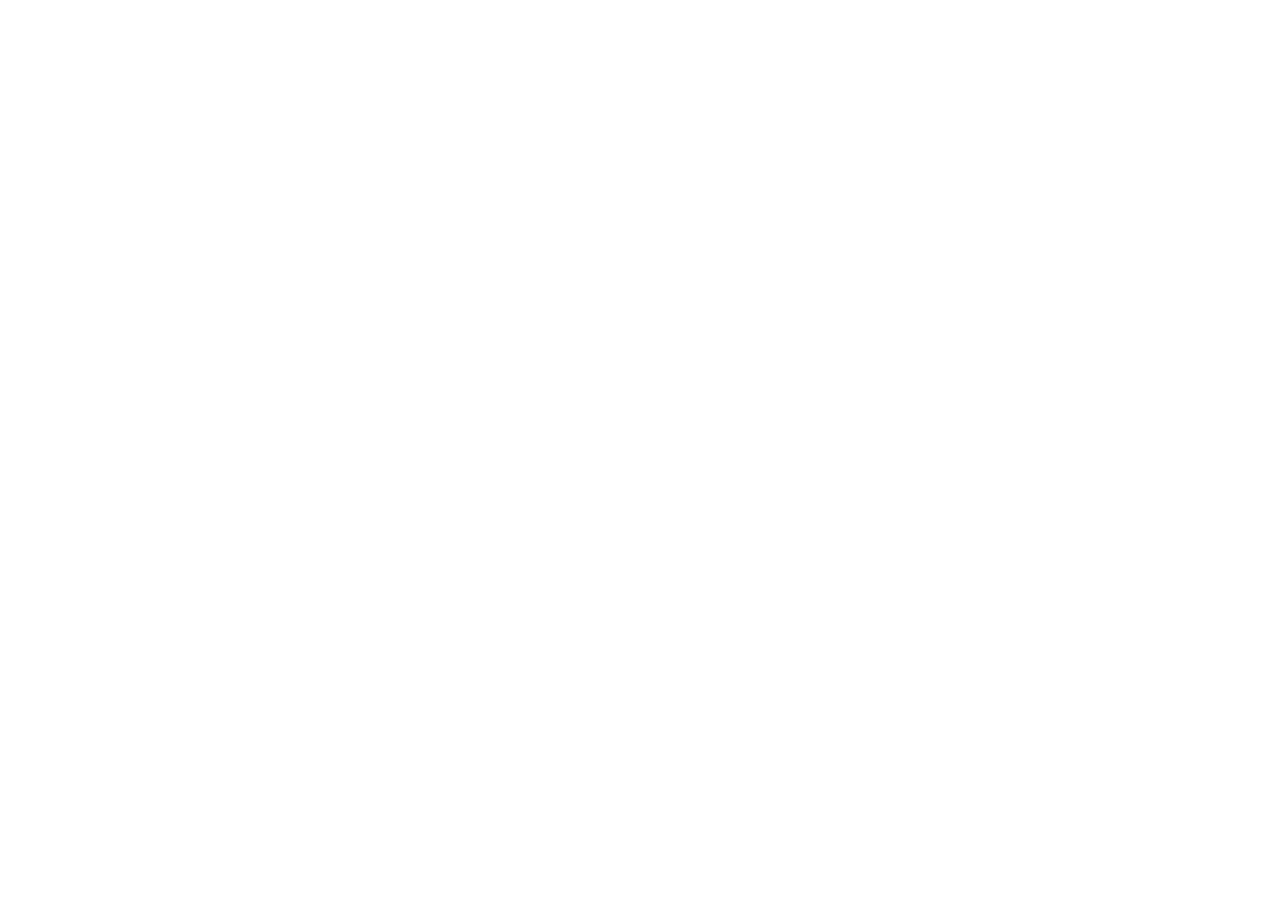
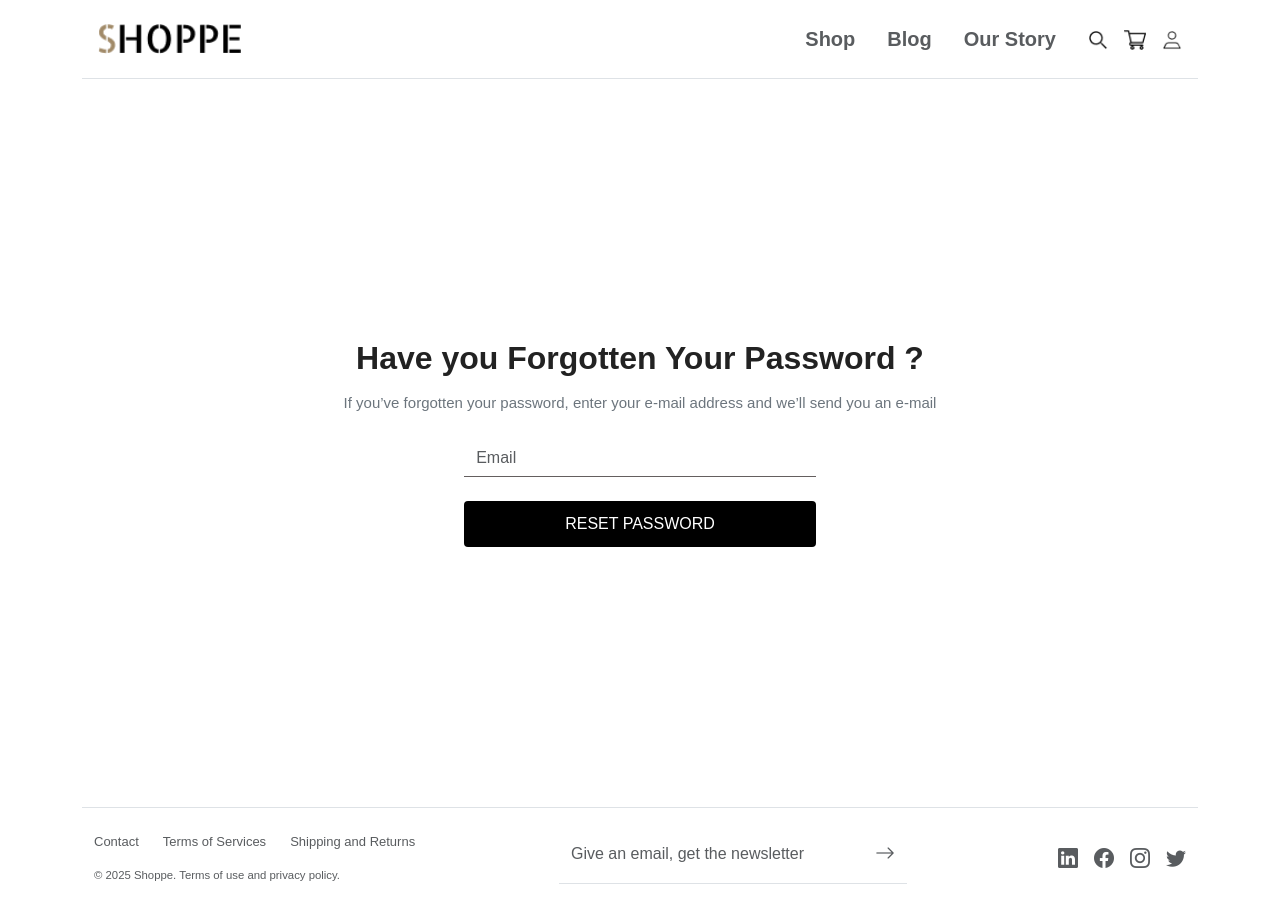
Before and after one commit to rahafOM/shoppe, a plain HTML site: page ResetPass.html in a window 1280 px wide. Before the commit the page ends 800 px from the top, so only its background shows below. Drawn offline with nearby package versions, Linux system fonts and the light colour scheme.

Commit message:
create reset pass  page

```diff
--- a/ResetPass.html
+++ b/ResetPass.html
@@ -0,0 +1,247 @@
+<!DOCTYPE html>
+<html lang="en">
+  <head>
+    <meta charset="UTF-8" />
+    <meta name="viewport" content="width=device-width, initial-scale=1.0" />
+    <title>Shoppe - Jewelry Store</title>
+    <link rel="icon" href="./assets/image/jewelry.png" />
+    <link
+      href="https://cdn.jsdelivr.net/npm/bootstrap@5.3.2/dist/css/bootstrap.min.css"
+      rel="stylesheet"
+    />
+    <link
+      href="https://fonts.googleapis.com/css2?family=Inter:wght@300;400;600;700&display=swap"
+      rel="stylesheet"
+    />
+    <link
+      rel="stylesheet"
+      href="https://cdn.jsdelivr.net/npm/bootstrap-icons@1.11.3/font/bootstrap-icons.css"
+    />
+    <link rel="stylesheet" href="./assets/css/index.css" />
+    <link rel="stylesheet" href="./assets/css/resetpass.css" />
+  </head>
+  <body>
+    <div class="container-xl">
+      <!-- Header -->
+      <header
+        class="site-top d-flex align-items-center justify-content-between p-3 border-bottom"
+      >
+        <!-- Logo -->
+        <div class="site-logo">
+          <a href="./index.html">
+            <img
+              src="./assets/image/SHOPPE.png"
+              alt="Shoppe Logo"
+              height="30"
+            />
+          </a>
+        </div>
+
+        <!-- Navigation -->
+        <nav class="d-none d-lg-flex gap-3 align-items-center">
+          <ul class="nav align-items-center mb-0">
+            <li class="nav-item">
+              <a class="nav-link text-muted fw-bold fs-5" href="./shop.html"
+                >Shop</a
+              >
+            </li>
+            <li class="nav-item">
+              <a class="nav-link text-muted fw-bold fs-5" href="./blog.html"
+                >Blog</a
+              >
+            </li>
+            <li class="nav-item">
+              <a class="nav-link text-muted fw-bold fs-5" href="./OurStory.html"
+                >Our Story</a
+              >
+            </li>
+          </ul>
+
+          <!-- Icons -->
+          <div class="icons d-flex align-items-center gap-3 flex-wrap">
+            <a href="#">
+              <img
+                src="./assets/image/Icon color.png"
+                alt="Search"
+                height="20"
+              />
+            </a>
+            <a href="#">
+              <img
+                src="./assets/image/shopping-cart 1.png"
+                alt="Cart"
+                height="22"
+              />
+            </a>
+            <a href="./MyAccount.html">
+              <img
+                src="./assets/image/Icon color (1).png"
+                alt="Profile"
+                height="20"
+              />
+            </a>
+          </div>
+        </nav>
+
+        <!-- Mobile Menu Icon  -->
+        <div class="d-lg-none">
+          <button
+            class="btn border-0"
+            type="button"
+            data-bs-toggle="collapse"
+            data-bs-target="#mobileMenu"
+          >
+            <img src="./assets/image/menu.png" alt="Menu" height="25" />
+          </button>
+        </div>
+      </header>
+
+      <!-- Collapsible Mobile Menu -->
+      <div class="collapse bg-white border-top" id="mobileMenu">
+        <ul class="nav flex-column text-center py-3">
+          <li class="nav-item">
+            <a class="nav-link text-muted fw-bold fs-5" href="./shop.html"
+              >Shop</a
+            >
+          </li>
+          <li class="nav-item">
+            <a class="nav-link text-muted fw-bold fs-5" href="./blog.html"
+              >Blog</a
+            >
+          </li>
+          <li class="nav-item">
+            <a class="nav-link text-muted fw-bold fs-5" href="./OurStory.html"
+              >Our Story</a
+            >
+          </li>
+        </ul>
+        <div class="d-flex justify-content-center gap-3 pb-3">
+          <a href="#"
+            ><img src="./assets/image/Icon color.png" alt="Search" height="20"
+          /></a>
+          <a href="#"
+            ><img
+              src="./assets/image/shopping-cart 1.png"
+              alt="Cart"
+              height="22"
+          /></a>
+          <a href="./MyAccount.html"
+            ><img
+              src="./assets/image/Icon color (1).png"
+              alt="Profile"
+              height="20"
+          /></a>
+        </div>
+      </div>
+      <div class="forgot-container">
+        <h2>Have you Forgotten Your Password ?</h2>
+        <p>
+          If you’ve forgotten your password, enter your e-mail address and we’ll
+          send you an e-mail
+        </p>
+
+        <form id="resetForm">
+          <div class="mb-4">
+            <input
+              type="email"
+              id="email"
+              class="form-control"
+              placeholder="Email"
+              required
+            />
+          </div>
+          <button type="submit" class="btn btn-reset">RESET PASSWORD</button>
+        </form>
+
+        <div id="message" class="alert alert-success">
+          Password reset link has been sent to your email.
+        </div>
+      </div>
+
+      <!-- Footer -->
+      <footer class="foot mt-5 border-top pt-4 pb-3">
+        <div class="container">
+          <div class="row align-items-center text-center text-md-start">
+            <!-- Left Section -->
+            <div class="col-md-5 mb-4 mb-md-0">
+              <ul
+                class="list-unstyled d-flex flex-wrap justify-content-center justify-content-md-start gap-4 mb-3"
+              >
+                <li>
+                  <a
+                    href="./contact.html"
+                    class="text-muted text-decoration-none"
+                    >Contact</a
+                  >
+                </li>
+                <li>
+                  <a href="#" class="text-muted text-decoration-none"
+                    >Terms of Services</a
+                  >
+                </li>
+                <li>
+                  <a href="#" class="text-muted text-decoration-none"
+                    >Shipping and Returns</a
+                  >
+                </li>
+              </ul>
+              <div class="text-muted small">
+                © 2025 Shoppe. Terms of use and privacy policy.
+              </div>
+            </div>
+
+            <!-- Newsletter Section -->
+            <div class="col-md-4 mb-4 mb-md-0">
+              <form
+                class="newsletter-form d-flex justify-content-center align-items-center border-bottom pb-2 mx-auto"
+                style="max-width: 360px"
+              >
+                <input
+                  type="email"
+                  class="form-control border-0 text-center text-md-start shadow-none"
+                  placeholder="Give an email, get the newsletter"
+                />
+                <button type="submit" class="btn border-0 text-muted">
+                  <i class="bi bi-arrow-right fs-5"></i>
+                </button>
+              </form>
+            </div>
+
+            <!-- Social Icons -->
+            <div
+              class="col-md-3 d-flex justify-content-center justify-content-md-end"
+            >
+              <div class="social-icons d-flex gap-3">
+                <a href="#" class="text-muted fs-5"
+                  ><i class="bi bi-linkedin"></i
+                ></a>
+                <a href="#" class="text-muted fs-5"
+                  ><i class="bi bi-facebook"></i
+                ></a>
+                <a href="#" class="text-muted fs-5"
+                  ><i class="bi bi-instagram"></i
+                ></a>
+                <a href="#" class="text-muted fs-5"
+                  ><i class="bi bi-twitter"></i
+                ></a>
+              </div>
+            </div>
+          </div>
+        </div>
+      </footer>
+    </div>
+    <script src="https://cdn.jsdelivr.net/npm/bootstrap@5.3.2/dist/js/bootstrap.bundle.min.js"></script>
+    <script>
+      document
+        .getElementById("resetForm")
+        .addEventListener("submit", function (e) {
+          e.preventDefault();
+          const email = document.getElementById("email").value;
+          if (email) {
+            document.getElementById("message").style.display = "block";
+            document.getElementById("resetForm").reset();
+          }
+        });
+    </script>
+  </body>
+</html>
--- /dev/null
+++ b/assets/css/resetpass.css
@@ -0,0 +1,44 @@
+.forgot-container {
+    display: flex;
+    flex-direction: column;
+    align-items: center;
+    padding: 50px 40px;
+    text-align: left;
+    margin: 210px 0;
+    width: 100%;
+}
+
+h2 {
+    font-weight: 600;
+    margin-bottom: 15px;
+}
+
+p {
+    color: #6c757d;
+    font-size: 15px;
+    margin-bottom: 25px;
+}
+
+.form-control {
+    border: none;
+    border-bottom: 1px solid #645f5f;
+    border-radius: 0;
+}
+
+.btn-reset {
+    background-color: #000;
+    color: #fff;
+    border-radius: 4px;
+    padding: 10px 100px;
+    font-weight: 500;
+    transition: 0.3s;
+}
+
+.btn-reset:hover {
+    background-color: #948e8e;
+}
+
+.alert {
+    display: none;
+    margin-top: 20px;
+}
```
Also changed, not shown: MyAccount.html (+1 -1 lines).
